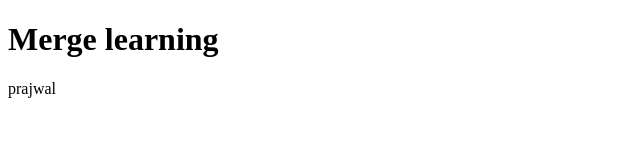
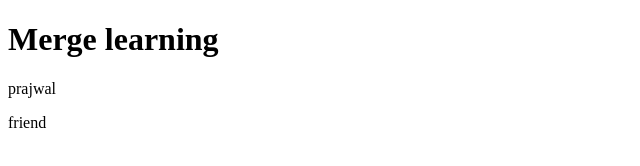
Before and after one commit to Prajwalgawai/Merge-Learning, a plain HTML site: page index.html in a window 1280 px wide. Shown: the full height of the page, 0-640 px from the left. Drawn offline with Linux system fonts and the light colour scheme.

Commit message:
friend added para to main

```diff
--- a/index.html
+++ b/index.html
@@ -9,6 +9,7 @@
     <h1>Merge learning</h1>
     <div>
      <p>prajwal</p>
+     <p>friend</p>
     </div>
 </body>
 </html>
```
